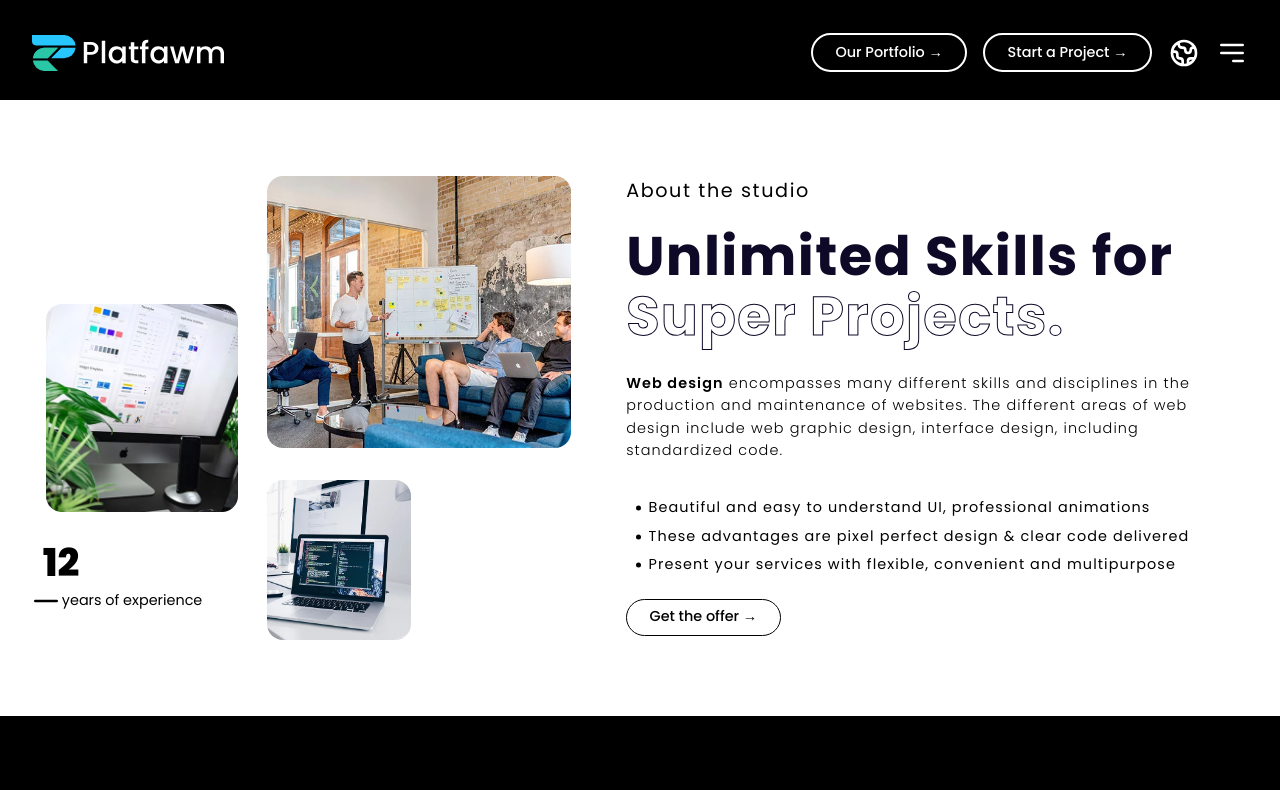
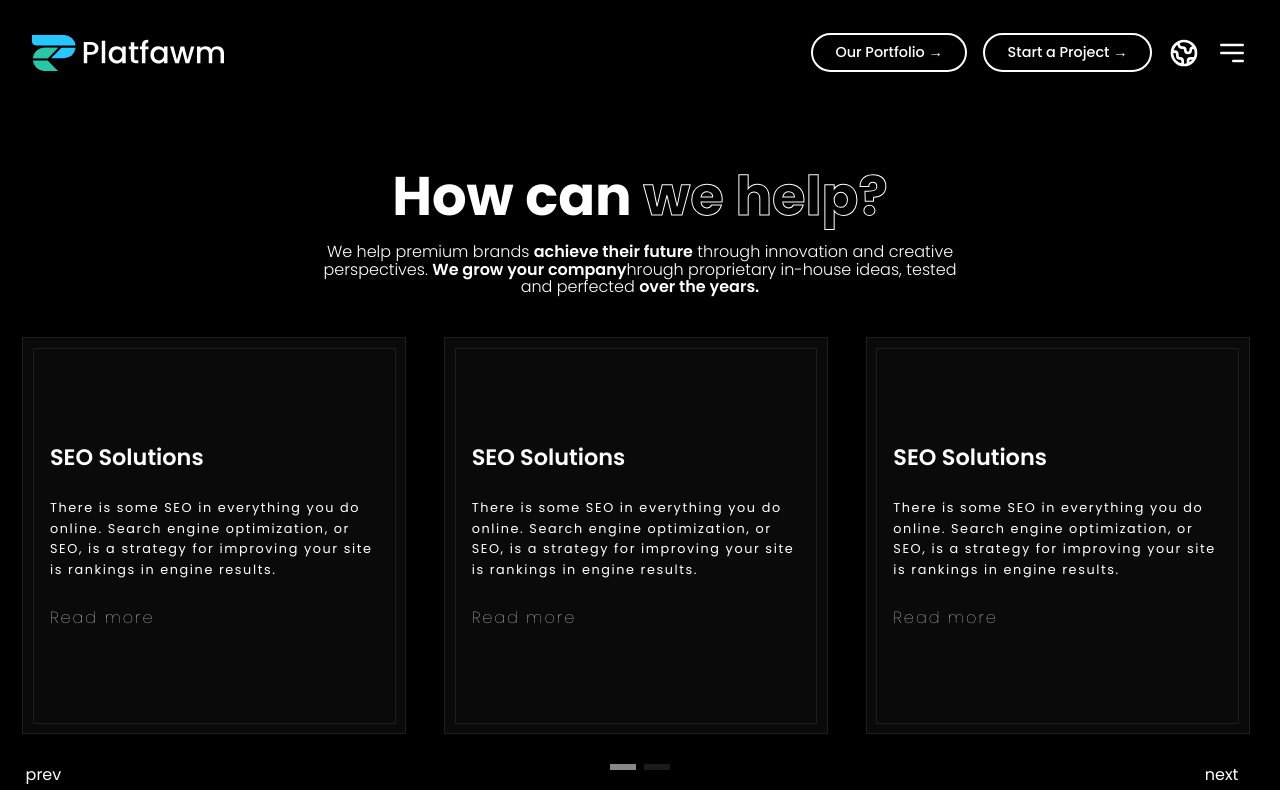
Before and after one commit to shubhamku044/platfawm-home, a Next.js app: page / in a window 1280 px wide. Shown: the top 790 px of the page. Built offline with nearby package versions, Linux system fonts and the light colour scheme.

Commit message:
completed the help section

```diff
--- /dev/null
+++ b/components/Help/Card.tsx
@@ -0,0 +1,27 @@
+import styles from '../../styles/components/Help/Card.module.scss'
+
+const Card = () => {
+  return (
+    <div className={styles.container}>
+      <div className={styles.container__parent}>
+        <div className={styles['container__parent-inner']}>
+          <div className={styles['container__parent-heading']}>
+            <h4>SEO Solutions</h4>
+          </div>
+          <div className={styles['container__parent-paragraph']}>
+            <p>
+              There is some SEO in everything you do online. Search engine
+              optimization, or SEO, is a strategy for improving your site is
+              rankings in engine results.
+            </p>
+          </div>
+          <div className={styles['container__parent-button']}>
+            <button>Read more</button>
+          </div>
+        </div>
+      </div>
+    </div>
+  )
+}
+
+export default Card
--- /dev/null
+++ b/components/Help/Carousel.jsx
@@ -0,0 +1,92 @@
+import styles from '../../styles/components/Help/Carousel.module.scss'
+
+import Card from './Card'
+import { Swiper, SwiperSlide } from 'swiper/react'
+import { Pagination, Autoplay } from 'swiper'
+
+import { useCallback, useRef } from 'react'
+
+// Import Swiper styles
+import 'swiper/css'
+import 'swiper/css/pagination'
+
+const Carousel = () => {
+  const sliderRef = useRef(null)
+  const handlePrev = useCallback(() => {
+    if (!sliderRef.current) return
+    sliderRef.current.swiper.slidePrev()
+  }, [])
+
+  const handleNext = useCallback(() => {
+    if (!sliderRef.current) return
+    sliderRef.current.swiper.slideNext()
+  }, [])
+
+  return (
+    <div className={styles.container}>
+      <Swiper
+        slidesPerView={3}
+        spaceBetween={30}
+        pagination={{
+          clickable: true,
+        }}
+        modules={[Pagination]}
+        className="mySwiper"
+        autoplay={{
+          delay: 3000,
+          disableOnInteraction: false,
+        }}
+        ref={sliderRef}
+        breakpoints={{
+          320: {
+            slidesPerView: 1,
+          },
+          440: {
+            slidesPerView: 1.3,
+          },
+          540: {
+            slidesPerView: 1.5,
+          },
+          610: {
+            slidesPerView: 2,
+          },
+          860: {
+            slidesPerView: 2.5,
+          },
+          991: {
+            slidesPerView: 3,
+          },
+        }}
+      >
+        <SwiperSlide>
+          <Card />
+        </SwiperSlide>
+        <SwiperSlide>
+          <Card />
+        </SwiperSlide>
+        <SwiperSlide>
+          <Card />
+        </SwiperSlide>
+        <SwiperSlide>
+          <Card />
+        </SwiperSlide>
+        <div className={styles.container__buttons}>
+          <div
+            onClick={() => handlePrev()}
+            className={`${styles['container__button']} ${styles['container__button-left']}`}
+          >
+            prev
+          </div>
+          <div
+            onClick={handleNext}
+            className={`${styles['container__button']} ${styles['container__button-right']}`}
+          >
+            next
+          </div>
+        </div>
+      </Swiper>
+    </div>
+  )
+}
+
+export default Carousel
--- /dev/null
+++ b/components/Help/Help.tsx
@@ -0,0 +1,27 @@
+import styles from '../../styles/components/Help/Help.module.scss'
+import Carousel from './Carousel'
+
+const Help = () => {
+  return (
+    <div className={styles.container}>
+      <div className={styles.container__help}>
+        <div className={styles.container__text}>
+          <h3 className={styles['container__text-heading']}>
+            How can <span>we help?</span>
+          </h3>
+          <p className={styles['container__text-para']}>
+            We help premium brands <span>achieve their future</span> through
+            innovation and creative perspectives.{' '}
+            <span>We grow your company</span>hrough proprietary in-house ideas,
+            tested and perfected <span>over the years.</span>
+          </p>
+        </div>
+        <div className="">
+          <Carousel />
+        </div>
+      </div>
+    </div>
+  )
+}
+
+export default Help
--- a/pages/index.tsx
+++ b/pages/index.tsx
@@ -3,6 +3,7 @@ import dynamic from 'next/dynamic'
 import Head from 'next/head'
 import About from '../components/About/About'
 import FunFact from '../components/FunFact/FunFact'
+import Help from '../components/Help/Help'
 import Footer from '../components/layout/Footer'
 import OurClientsSection from '../components/OurClients/OurClientsSection'
 import TypedSection from '../components/TypedSection'
@@ -20,6 +21,7 @@ const Home: NextPage = () => {
       </Head>
       <Header />
       <main style={{ minHeight: '100vh', paddingTop: '100px' }}>
+        <Help />
         <About />
         <FunFact />
         <OurClientsSection />
--- /dev/null
+++ b/styles/components/Help/Card.module.scss
@@ -0,0 +1,43 @@
+@import '../../main';
+
+.container {
+  cursor: grab;
+
+  &__parent {
+    padding: 0.6rem;
+    border: 1px solid #1e1e1e;
+    background-color: #0a0a0a;
+    max-width: 24rem;
+
+    &-inner {
+      border: 1px solid #1e1e1e;
+      padding: 6rem 1rem;
+
+      & > *:not(:last-child) {
+        margin-bottom: 1.8rem;
+      }
+    }
+
+    &-heading {
+      h4 {
+        font-weight: 600;
+        font-size: $font-lg;
+      }
+    }
+
+    &-paragraph {
+      p {
+        font-size: $font-xs;
+        letter-spacing: 1.6px;
+        line-height: 1.6;
+      }
+    }
+
+    &-button {
+      button {
+        font-weight: lighter;
+        letter-spacing: 2px;
+      }
+    }
+  }
+}
--- /dev/null
+++ b/styles/components/Help/Carousel.module.scss
@@ -0,0 +1,22 @@
+@import '../../main';
+
+.container {
+  &__buttons {
+    margin-top: 2rem;
+    display: flex;
+    justify-content: space-between;
+    padding: 0 1.2rem;
+    margin-left: -1rem;
+  }
+
+  &__button {
+    cursor: pointer;
+    user-select: none;
+
+    &-left {
+    }
+
+    &-right {
+    }
+  }
+}
--- /dev/null
+++ b/styles/components/Help/Help.module.scss
@@ -0,0 +1,53 @@
+@import '../../main';
+
+.container {
+  background-color: $color-black;
+  color: $color-white;
+  padding: 4.2rem 1.4rem;
+
+  &__help {
+    max-width: 80rem;
+    margin: 0 auto;
+
+    & > *:not(:last-child) {
+      margin-bottom: 2.6rem;
+    }
+  }
+
+  &__text {
+    text-align: center;
+
+    & > *:not(:last-child) {
+      margin-bottom: 1rem;
+    }
+
+    &-heading {
+      font-size: $font-2xl;
+      font-weight: 700;
+
+      span {
+        -webkit-text-fill-color: transparent;
+        -webkit-text-stroke-width: 1px;
+      }
+
+      @include md {
+        font-size: $font-3xl;
+      }
+    }
+
+    &-para {
+      max-width: 40rem;
+      margin: 0 auto;
+      font-weight: 300;
+      font-size: $font-sm;
+
+      @include md {
+        font-size: $font-base;
+      }
+
+      span {
+        font-weight: 600;
+      }
+    }
+  }
+}
--- a/styles/globals.scss
+++ b/styles/globals.scss
@@ -151,3 +151,10 @@ a {
   text-decoration: none;
   color: inherit;
 }
+
+.swiper-pagination-bullet {
+  border-radius: 1% !important;
+  width: 1.6rem !important;
+  height: 6px !important;
+  background-color: #888 !important;
+}
--- a/tsconfig.json
+++ b/tsconfig.json
@@ -19,7 +19,8 @@
     "next-env.d.ts",
     "**/*.ts",
     "**/*.tsx",
-    "components/OurClients/TestimonialData.js"
+    "components/OurClients/TestimonialData.js",
+    "components/Help/Carousel.jsx"
   ],
   "exclude": ["node_modules"]
 }
```
Also changed, not shown: 2 other files (tests, documents, lock files or other folders).
